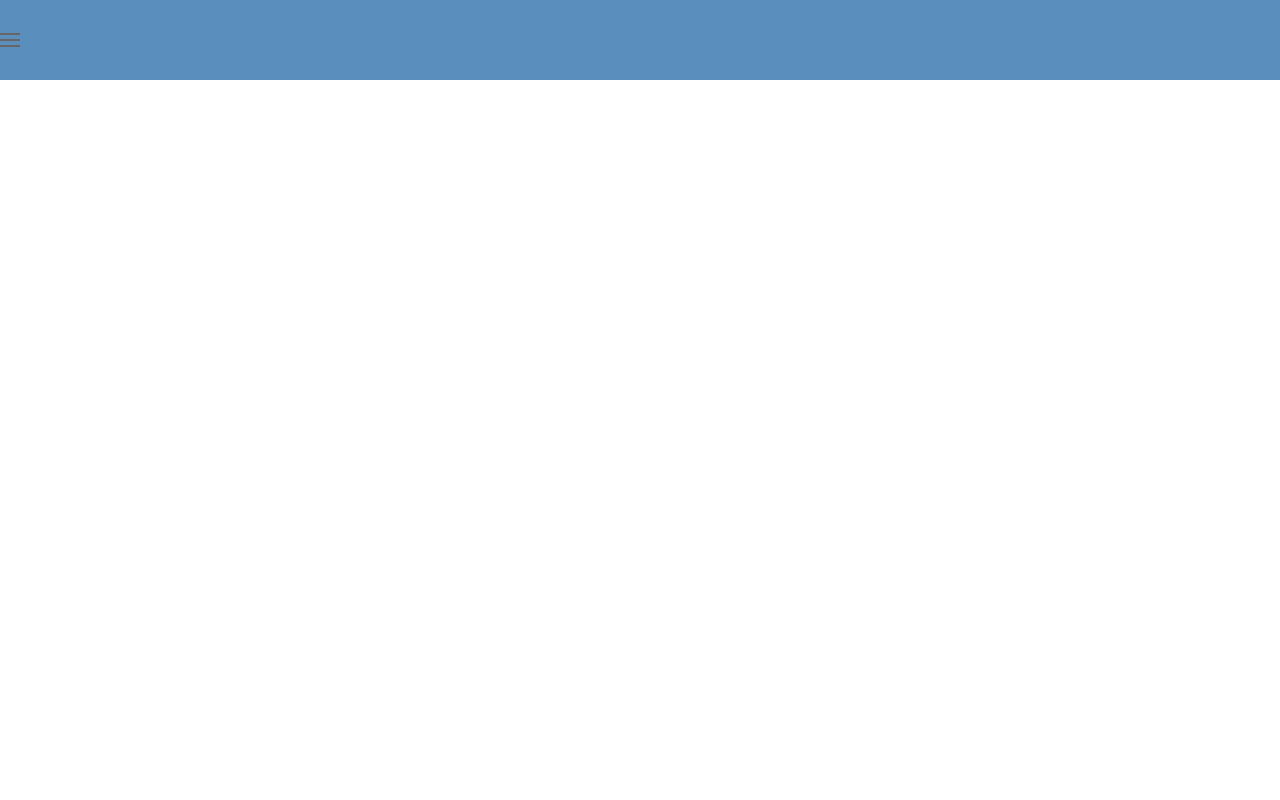
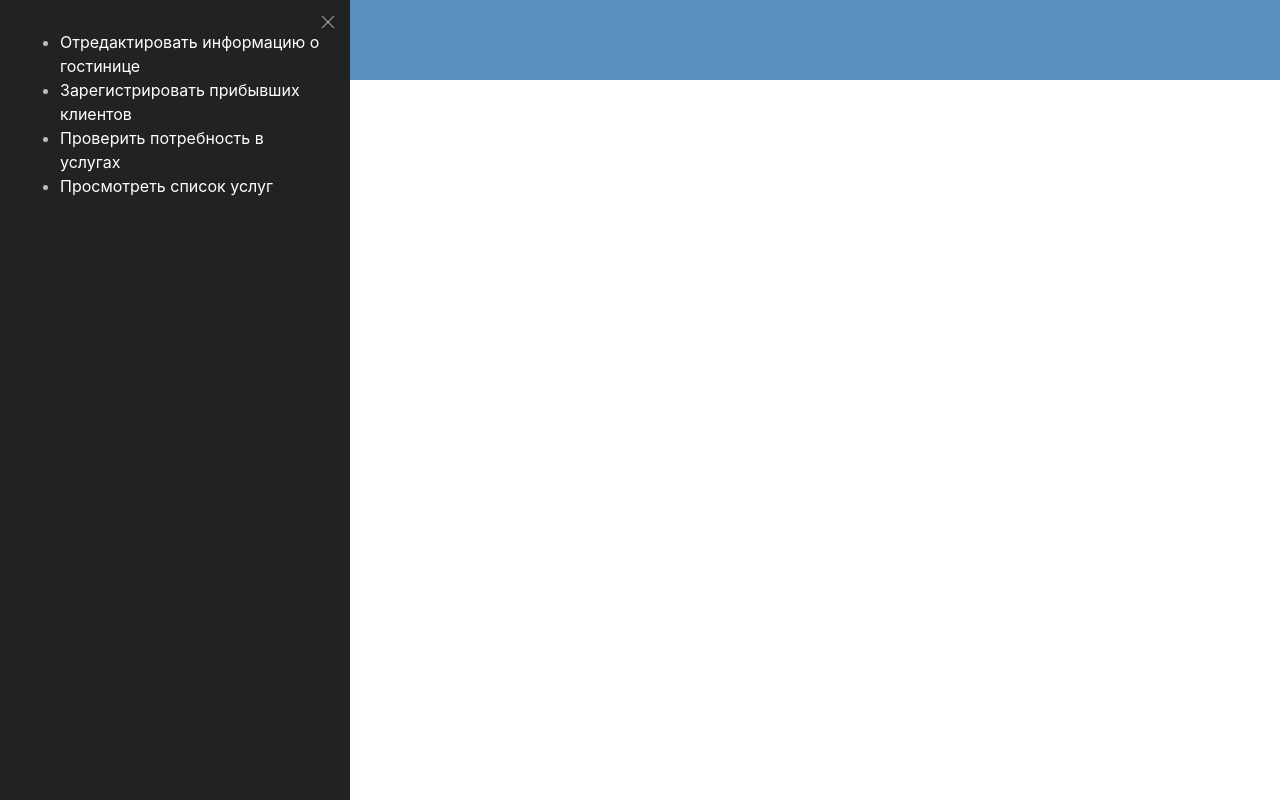
Before and after one commit to GregorySysoev/diplom, a React (Create React App) app: page / in a window 1280 px wide. Both pictures are taken after a click on the button 10 px from the left and 40 px from the top of the page. Built offline with nearby package versions, Linux system fonts and the light colour scheme.

Commit message:
[hotel-management] Спиздил навбар с сокола

```diff
--- a/src/components/Header.js
+++ b/src/components/Header.js
@@ -2,10 +2,31 @@ import React from 'react'
 
 export default function Header() {
 	return (
-		<div className="uk-navbar-container" data-uk-navbar="">
-			<div className="uk-navbar-left">
-				<a className="uk-navbar-toggle" data-uk-navbar-toggle-icon="" href="#"/>
-			</div>
-		</div>
+		<div uk-sticky="sel-target: .uk-navbar-container; cls-active: uk-navbar-sticky; bottom: #transparent-sticky-navbar">
+        <nav className="uk-navbar-container" uk-navbar="">
+          <div className="uk-navbar-left">
+			<a className="uk-navbar-toggle" uk-toggle="target: #offcanvas-usage"  data-uk-navbar-toggle-icon="" href="#"/>
+          </div>
+        </nav>
+        <div id="offcanvas-usage" uk-offcanvas="">
+          <div className="uk-offcanvas-bar">
+            <button className="uk-offcanvas-close" type="button" uk-close="" />
+            <ul className="right">
+              <li>
+                <a href="/hotel">Отредактировать информацию о гостинице</a>
+              </li>
+              <li>
+                <a href="/orders">Зарегистрировать прибывших клиентов</a>
+              </li>
+              <li>
+                <a href="/admin/landmarks">Проверить потребность в услугах</a>
+              </li>
+			  <li>
+                <a href="/admin/landmarks">Просмотреть список услуг</a>
+              </li>
+            </ul>
+          </div>
+        </div>
+      </div>
 	)
 }
```
Also changed, not shown: src/css/header.sass (added).
